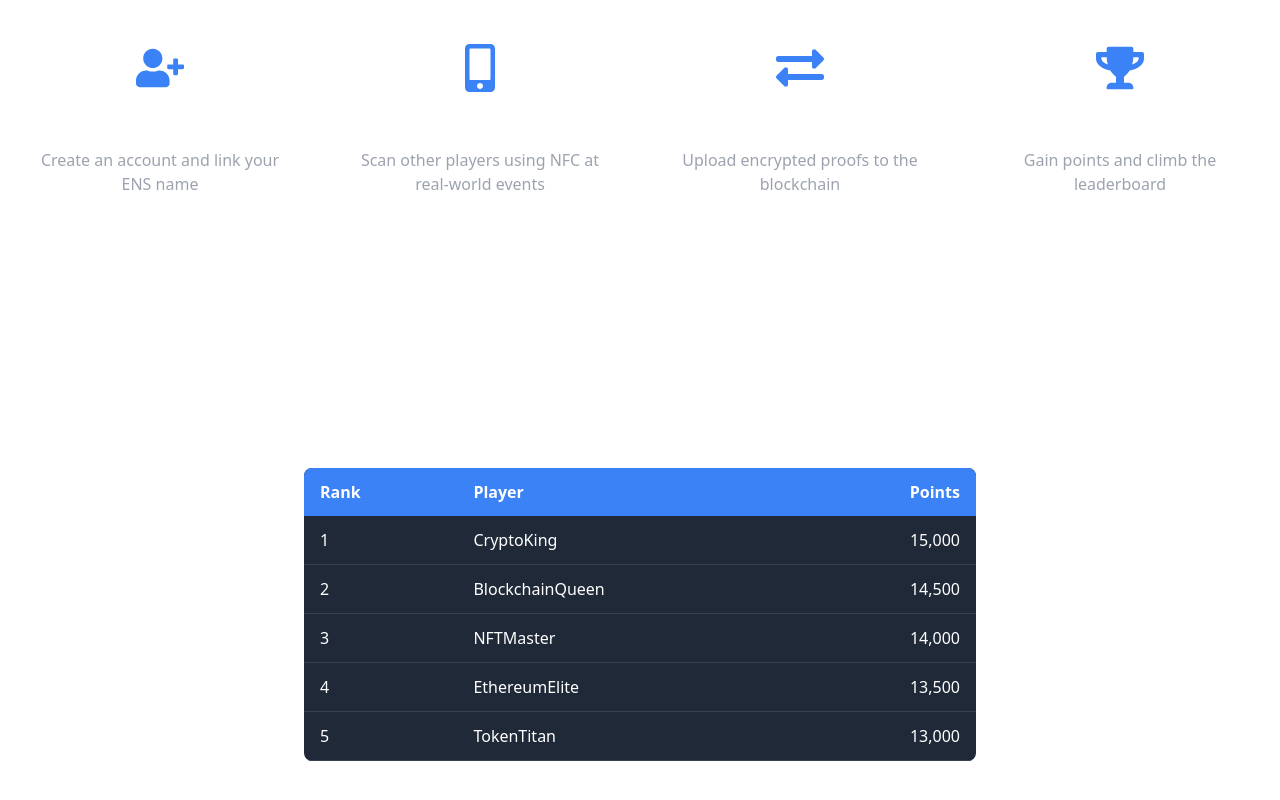
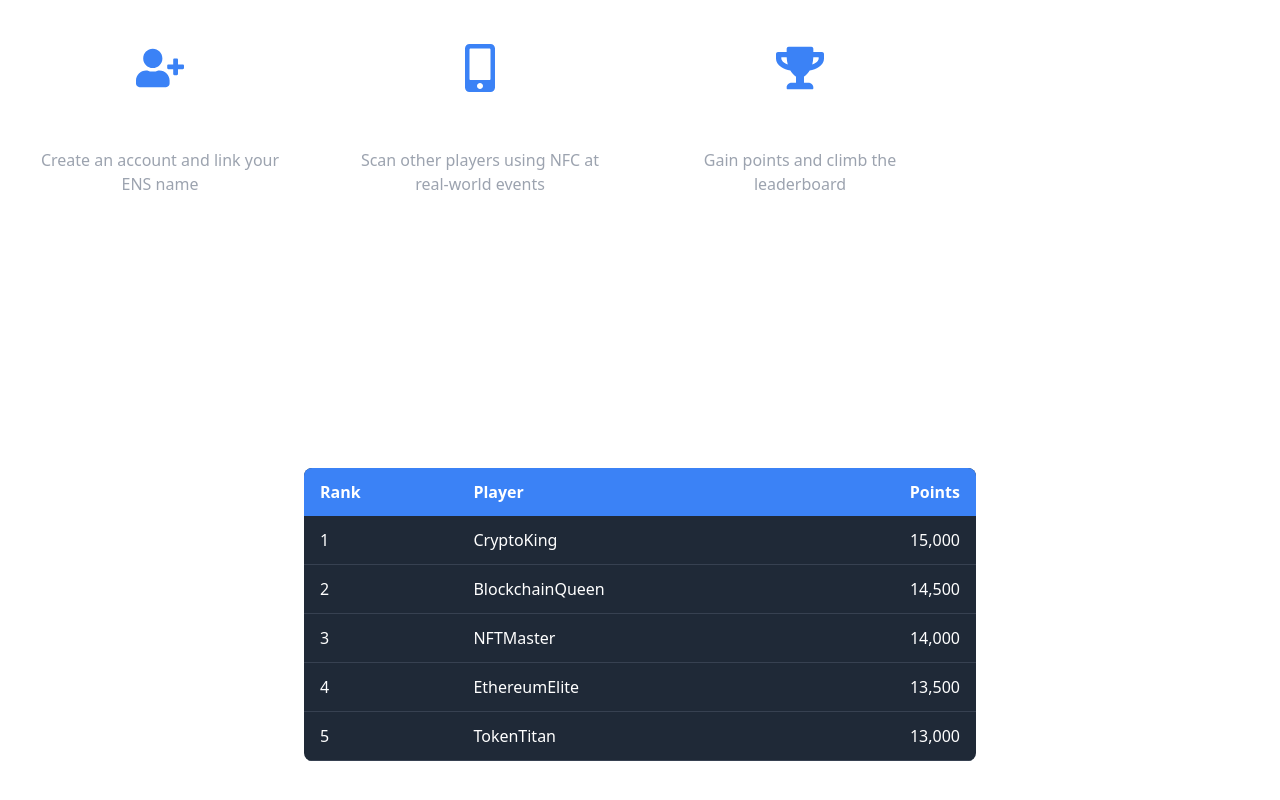
Before and after one commit to Realyyt/eth-clash, a Next.js app: page / in a window 1280 px wide. Shown: the part 2272-3072 px from the top of the page. Built offline with nearby package versions, Linux system fonts and the light colour scheme.

Commit message:
chore:htp

```diff
--- a/components/HowToPlay.tsx
+++ b/components/HowToPlay.tsx
@@ -5,7 +5,6 @@ import { motion } from 'framer-motion';
 const steps = [
   { icon: FaUserPlus, title: 'Register', description: 'Create an account and link your ENS name' },
   { icon: FaMobileAlt, title: 'Interact', description: 'Scan other players using NFC at real-world events' },
-  { icon: FaExchangeAlt, title: 'Submit Proofs', description: 'Upload encrypted proofs to the blockchain' },
   { icon: FaTrophy, title: 'Earn Points', description: 'Gain points and climb the leaderboard' },
 ];
 
```
